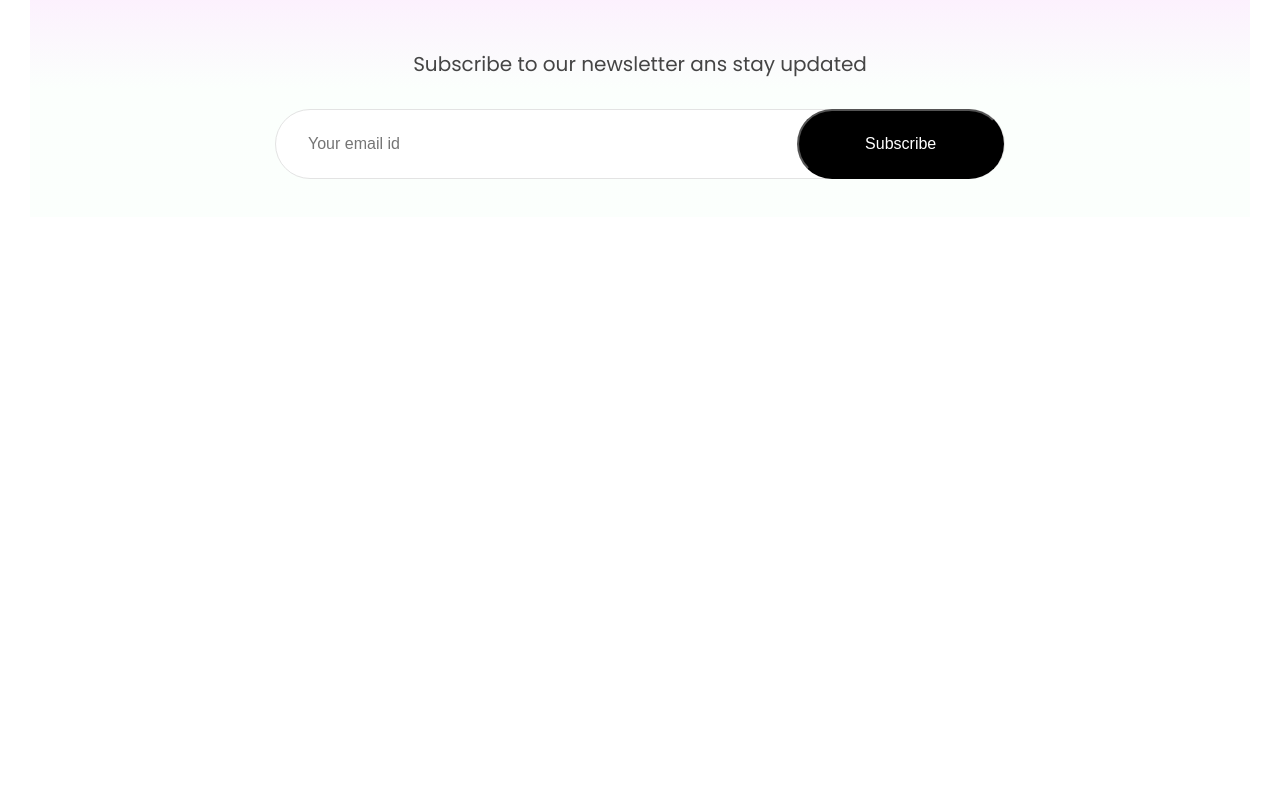
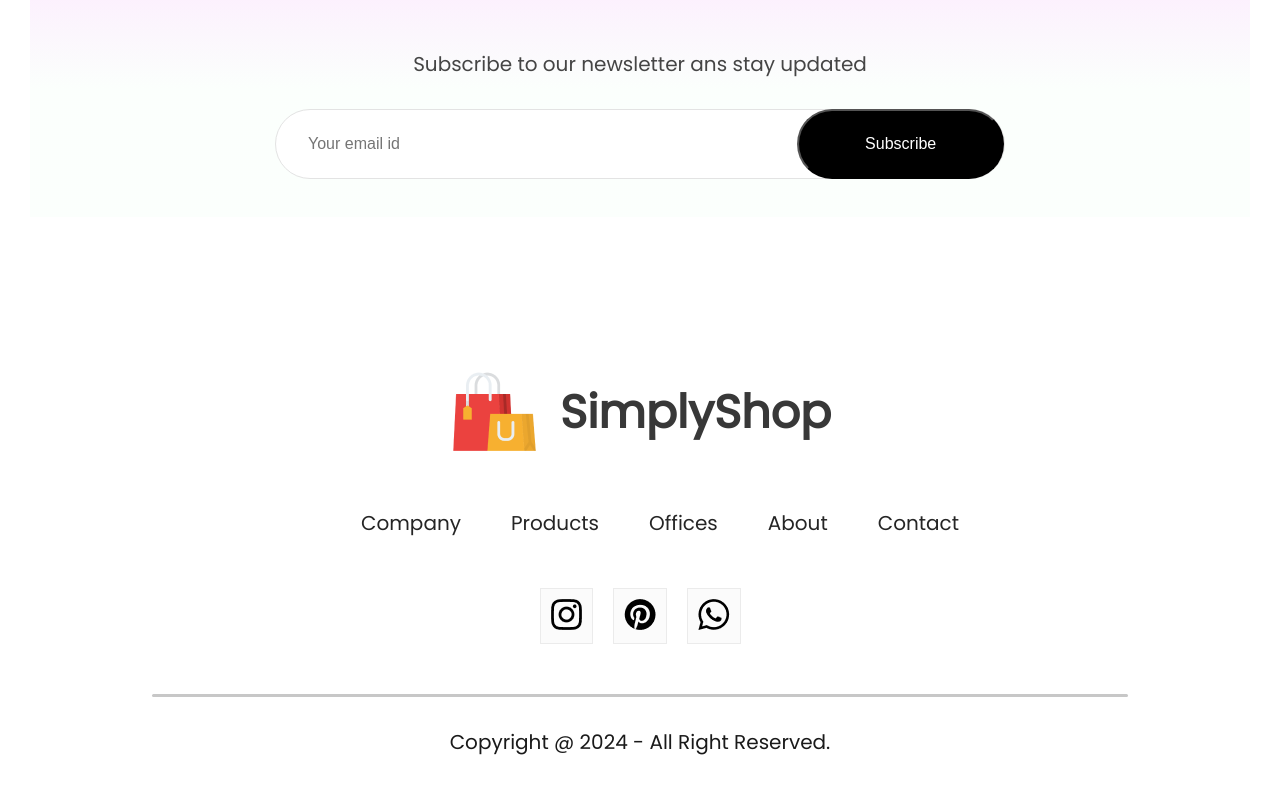
Before and after one commit to sagarkadamsearch/SHOPPER, a React (Create React App) app in the folder front_end/: page / in a window 1280 px wide. Shown: the part 3177-3964 px from the top of the page. Before the commit the page ends 3569 px from the top, so only its background shows below. Built offline with nearby package versions, Linux system fonts and the light colour scheme.

Commit message:
Footer updated

```diff
--- a/front_end/src/App.js
+++ b/front_end/src/App.js
@@ -1,4 +1,5 @@
 import './App.css';
+import Footer from './Components/Footer/Footer';
 import Navbar from './Components/Navbar/Navbar';
 import Router from './Pages/Router';
 
@@ -7,6 +8,7 @@
     <div>
      <Navbar/>
      <Router/>
+     <Footer/>
     </div>
   );
 }
--- a/front_end/src/Components/Footer/Footer.css
+++ b/front_end/src/Components/Footer/Footer.css
@@ -0,0 +1,54 @@
+.footer{
+    display: flex;
+    flex-direction: column;
+    justify-content: center;
+    align-items: center;
+    gap: 50px;
+}
+.footer-logo{
+    display: flex;
+    align-items: center;
+    gap: 20px;
+}
+.footer-logo p{
+    color: #383838;
+    font-size: 46px;
+    font-weight: 700;
+}
+.footer-links{
+    display: flex;
+    list-style: none;
+    gap: 50px;
+    color: #252525;
+    font-size: 20px;
+}
+.footer-links li{
+    cursor: pointer;
+}
+.footer-social-icon{
+    display: flex;
+    gap: 20px;
+}
+.footer-icons-container{
+    padding: 10px;
+    padding-bottom: 6px;
+    background: #fbfbfb;
+    border: 1px solid #ebebeb;
+}
+.footer-copyright{
+    display: flex;
+    flex-direction: column;
+    align-items: center;
+    gap: 30px;
+    width: 100%;
+    margin-bottom: 30px;
+    color: #1a1a1a;
+    font-size: 20px;
+}
+.footer-copyright hr{
+    width: 80%;
+    border: none;
+    border-radius: 10px;
+    height: 3px;
+    background: #c7c7c7;
+}
--- a/front_end/src/Components/Footer/Footer.jsx
+++ b/front_end/src/Components/Footer/Footer.jsx
@@ -3,16 +3,39 @@
 import footer_logo from '../Assets/logo_big.png';
 import instagram_icon from '../Assets/instagram_icon.png';
 import whatsapp_icon from '../Assets/whatsapp_icon.png';
+import pintester_icon from '../Assets/pintester_icon.png'
 
 const Footer = () => {
     return (
         <div className='footer'>
             <div className="footer-logo">
-                <img src="" alt="" />
+                <img src={footer_logo} alt="" />
+                <p>SimplyShop</p>
+            </div>
+            <ul className='footer-links'>
+                <li>Company</li>
+                <li>Products</li>
+                <li>Offices</li>
+                <li>About</li>
+                <li>Contact</li>
+            </ul>
+            <div className="footer-social-icon">
+                <div className="footer-icons-container">
+                    <img src={instagram_icon} alt="Insta_icon"/>
+                </div>
+                <div className="footer-icons-container">
+                    <img src={pintester_icon} alt="Pintester_icon"/>
+                </div>
+                <div className="footer-icons-container">
+                    <img src={whatsapp_icon} alt="Whatsapp_icon"/>
+                </div>
+            </div>
+            <div className="footer-copyright">
+                    <hr />
+                    <p>Copyright @ 2024 - All Right Reserved.</p>
             </div>
         </div>
     );
 };
 
-
 export default Footer;
--- a/front_end/src/Pages/Shop.jsx
+++ b/front_end/src/Pages/Shop.jsx
@@ -5,7 +5,6 @@
 import data_product from "../Components/Assets/data";
 import NewCollections from '../Components/NewCollections/NewCollections';
 import NewsLetter from '../Components/NewsLetter/NewsLetter';
-import Footer from '../Components/Footer/Footer';
 
 const Shop = () => {
     return (
@@ -15,7 +14,6 @@
           <Offers/>
           <NewCollections/>
           <NewsLetter/>
-          <Footer/>
         </div>
     );
 };
```
